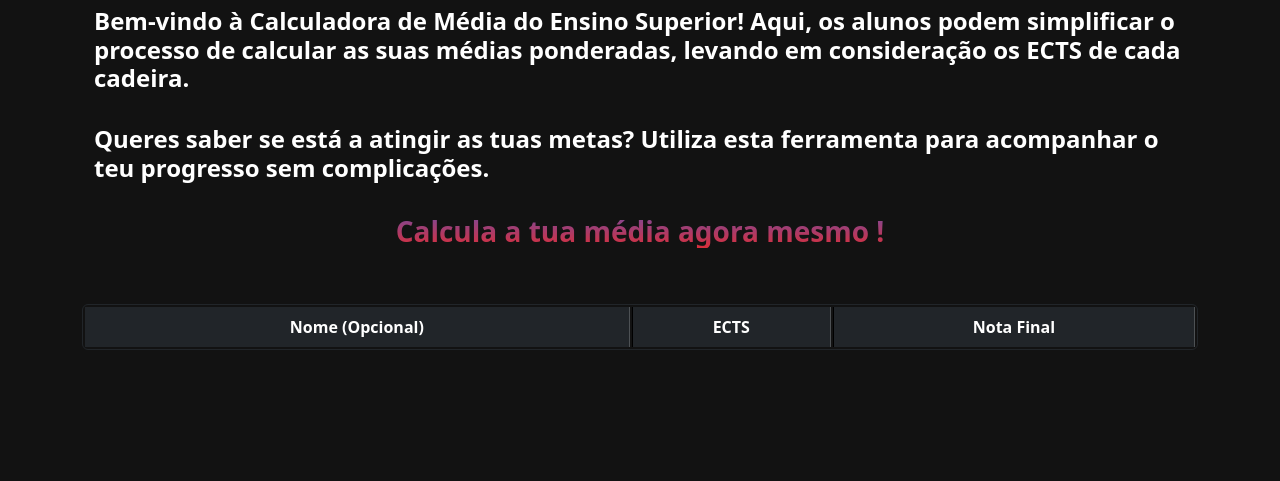
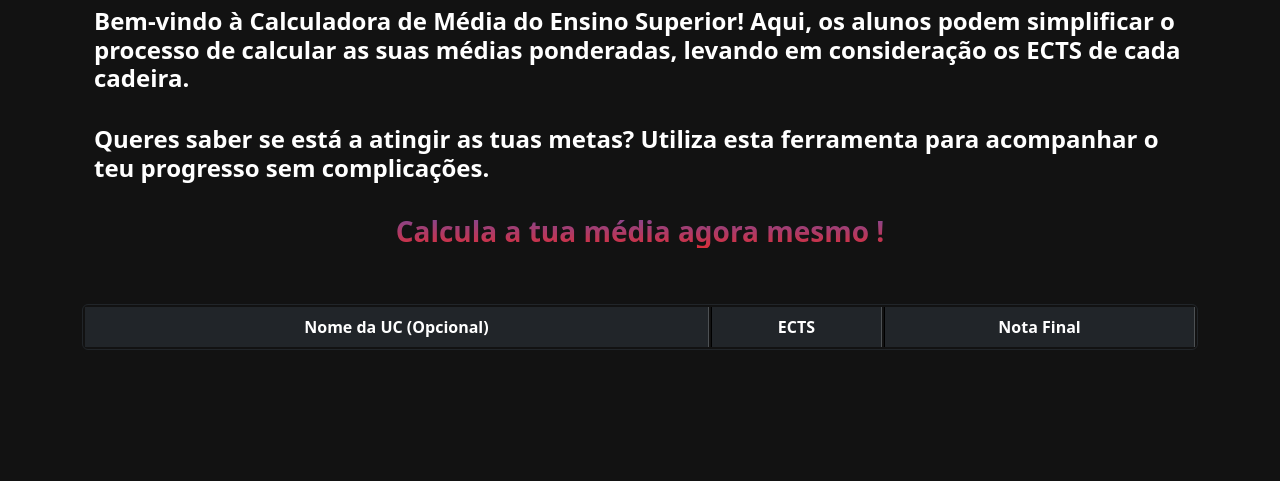
Before and after one commit to tiagopina17/Calculadora-de-Media-ECTS, a plain HTML site: page index.html in a window 1280 px wide. Both pictures are taken after a click on the button "Adicionar cadeira(s)". Shown: the part 166-647 px from the top of the page. Drawn offline with nearby package versions, Linux system fonts and the light colour scheme.

Commit message:
Add files via upload

```diff
--- a/index.html
+++ b/index.html
@@ -69,7 +69,7 @@
         <table class="table table-success table-bordered border-dark  table-striped" id="tabela">
             <thead class="table-dark">
             <tr>
-                <th scope="col">Nome (Opcional)</th>
+                <th scope="col">Nome da UC (Opcional)</th>
                 <th scope="col">ECTS</th>
                 <th scope="col">Nota Final</th>
             </tr>
```
